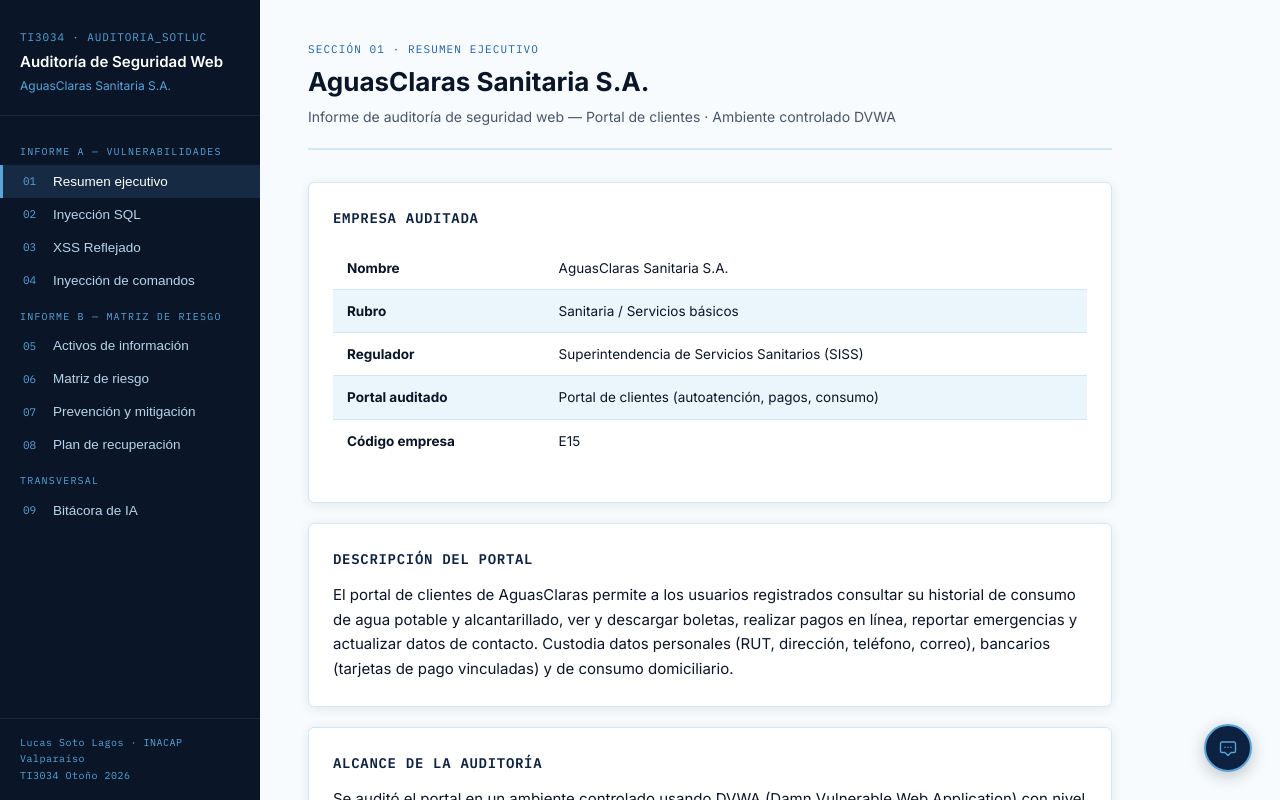
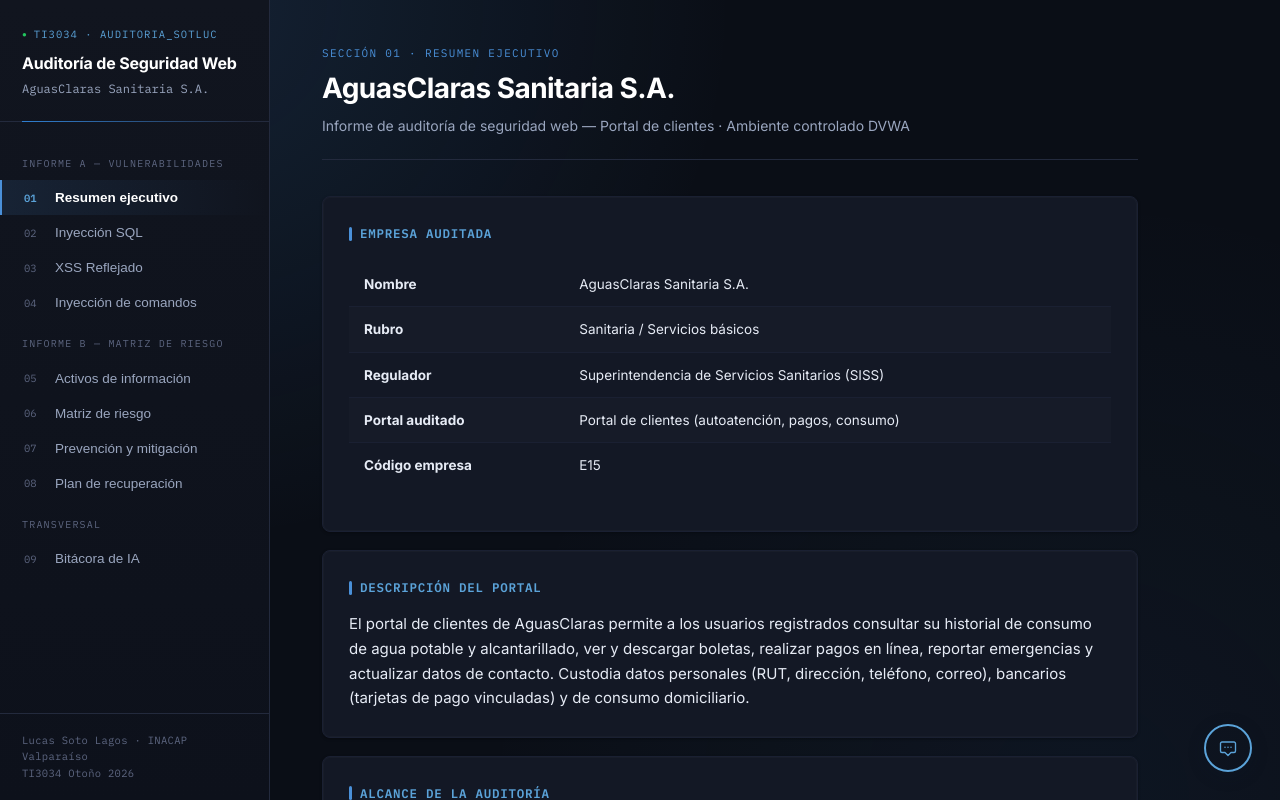
Before and after one commit to lucassoto863-beep/Auditoria_SotLuc, a React (Vite) app: page / in a window 1280 px wide. Shown: the top 800 px of the page. Built offline with nearby package versions, Linux system fonts and the light colour scheme.

Commit message:
Renovar estética visual

```diff
--- a/src/index.css
+++ b/src/index.css
@@ -1,35 +1,31 @@
-/* =============================================
-   auditoria_sotluc — AguasClaras Sanitaria
-   Paleta: agua profunda + alerta técnica
-   ============================================= */
+:root {
+  --bg:           #0a0e16;
+  --bg-elevated:  #11151f;
+  --bg-card:      #131825;
+  --bg-card-hov:  #161c2b;
+  --border:       #232a3d;
+  --border-soft:  #1a2032;
 
-:root {
-  --agua-900: #0a1628;
-  --agua-800: #0d2240;
-  --agua-700: #0e3460;
-  --agua-500: #1a5fa8;
   --agua-300: #5ba3d9;
-  --agua-100: #c8e6f7;
-  --agua-50:  #eaf5fc;
+  --agua-400: #4a90d9;
+  --agua-500: #2f7fd1;
+  --glow:     rgba(74, 144, 217, 0.15);
 
-  --alerta-rojo:    #c0392b;
-  --alerta-naranja: #d35400;
-  --alerta-amarillo:#d4a017;
-  --alerta-verde:   #1e8449;
+  --alerta-rojo:    #ef4444;
+  --alerta-naranja: #f97316;
+  --alerta-amarillo:#eab308;
+  --alerta-verde:   #22c55e;
 
-  --texto-primario:   #0a1628;
-  --texto-secundario: #4a5568;
-  --texto-muted:      #718096;
-
-  --fondo:         #f7fbfd;
-  --fondo-card:    #ffffff;
-  --borde:         #d0e8f5;
+  --texto-primario:   #e6ebf5;
+  --texto-secundario: #9aa6bf;
+  --texto-muted:      #5d6680;
 
   --font-display: 'Inter', sans-serif;
   --font-mono:    'IBM Plex Mono', monospace;
 
-  --radio: 6px;
-  --sombra: 0 2px 12px rgba(10, 22, 40, 0.08);
+  --radio: 8px;
+  --sombra: 0 4px 24px rgba(0, 0, 0, 0.35);
+  --sombra-card: 0 1px 3px rgba(0,0,0,0.3), 0 0 0 1px rgba(255,255,255,0.02) inset;
 }
 
 *, *::before, *::after {
@@ -38,13 +34,15 @@
   padding: 0;
 }
 
-html {
-  scroll-behavior: smooth;
-}
+html { scroll-behavior: smooth; }
 
 body {
   font-family: var(--font-display);
-  background-color: var(--fondo);
+  background-color: var(--bg);
+  background-image:
+    radial-gradient(circle at 15% 0%, var(--glow) 0%, transparent 40%),
+    radial-gradient(circle at 85% 100%, rgba(74,144,217,0.06) 0%, transparent 45%);
+  background-attachment: fixed;
   color: var(--texto-primario);
   line-height: 1.65;
   font-size: 15px;
@@ -58,10 +56,11 @@
 
 /* ── Sidebar ── */
 .sidebar {
-  width: 260px;
-  min-width: 260px;
-  background: var(--agua-900);
-  color: #e2edf7;
+  width: 270px;
+  min-width: 270px;
+  background: linear-gradient(180deg, var(--bg-elevated) 0%, #0d111b 100%);
+  border-right: 1px solid var(--border);
+  color: var(--texto-secundario);
   display: flex;
   flex-direction: column;
   position: sticky;
@@ -72,35 +71,55 @@
 }
 
 .sidebar-header {
-  padding: 28px 20px 20px;
-  border-bottom: 1px solid rgba(255,255,255,0.08);
+  padding: 26px 22px 22px;
+  border-bottom: 1px solid var(--border);
+  position: relative;
+}
+
+.sidebar-header::after {
+  content: '';
+  position: absolute;
+  bottom: -1px; left: 22px; right: 22px;
+  height: 1px;
+  background: linear-gradient(90deg, var(--agua-500), transparent);
 }
 
 .sidebar-logo {
   font-family: var(--font-mono);
-  font-size: 11px;
+  font-size: 10.5px;
   color: var(--agua-300);
-  letter-spacing: 0.08em;
+  letter-spacing: 0.1em;
   text-transform: uppercase;
-  margin-bottom: 6px;
+  margin-bottom: 10px;
+  display: flex;
+  align-items: center;
+  gap: 6px;
+}
+
+.sidebar-logo::before {
+  content: '●';
+  color: var(--alerta-verde);
+  font-size: 8px;
 }
 
 .sidebar-title {
-  font-size: 15px;
-  font-weight: 600;
+  font-size: 16px;
+  font-weight: 700;
   color: #ffffff;
   line-height: 1.3;
+  letter-spacing: -0.01em;
 }
 
 .sidebar-sub {
   font-size: 12px;
-  color: var(--agua-300);
-  margin-top: 4px;
+  color: var(--texto-secundario);
+  margin-top: 5px;
+  font-family: var(--font-mono);
 }
 
 .sidebar-nav {
   flex: 1;
-  padding: 16px 0;
+  padding: 18px 0;
 }
 
 .nav-section-label {
@@ -108,20 +127,20 @@
   font-size: 10px;
   letter-spacing: 0.12em;
   text-transform: uppercase;
-  color: var(--agua-300);
-  padding: 12px 20px 4px;
+  color: var(--texto-muted);
+  padding: 16px 22px 8px;
 }
 
 .nav-item {
   display: flex;
   align-items: center;
-  gap: 10px;
-  padding: 9px 20px;
+  gap: 11px;
+  padding: 10px 22px;
   cursor: pointer;
   font-size: 13.5px;
-  color: #b8d4ea;
-  border-left: 3px solid transparent;
-  transition: all 0.15s;
+  color: var(--texto-secundario);
+  border-left: 2px solid transparent;
+  transition: all 0.15s ease;
   background: none;
   border-right: none;
   border-top: none;
@@ -131,140 +150,168 @@
 }
 
 .nav-item:hover {
-  background: rgba(255,255,255,0.06);
-  color: #ffffff;
+  background: rgba(255,255,255,0.03);
+  color: var(--texto-primario);
 }
 
 .nav-item.active {
-  background: rgba(91,163,217,0.15);
-  border-left-color: var(--agua-300);
+  background: linear-gradient(90deg, rgba(74,144,217,0.12), transparent);
+  border-left-color: var(--agua-400);
   color: #ffffff;
-  font-weight: 500;
+  font-weight: 600;
 }
 
 .nav-item-num {
   font-family: var(--font-mono);
-  font-size: 11px;
+  font-size: 10.5px;
+  color: var(--texto-muted);
+  min-width: 20px;
+  flex-shrink: 0;
+}
+
+.nav-item.active .nav-item-num {
   color: var(--agua-300);
-  min-width: 20px;
 }
 
 .sidebar-footer {
-  padding: 16px 20px;
-  border-top: 1px solid rgba(255,255,255,0.08);
+  padding: 18px 22px;
+  border-top: 1px solid var(--border);
   font-family: var(--font-mono);
-  font-size: 10px;
-  color: var(--agua-300);
-  letter-spacing: 0.05em;
+  font-size: 10.5px;
+  color: var(--texto-muted);
+  letter-spacing: 0.03em;
+  line-height: 1.6;
 }
 
 /* ── Contenido principal ── */
 .main-content {
   flex: 1;
   overflow-y: auto;
-  padding: 40px 48px;
-  max-width: 900px;
+  padding: 44px 52px;
+  max-width: 920px;
 }
 
 /* ── Secciones ── */
 .section-header {
-  margin-bottom: 32px;
-  padding-bottom: 20px;
-  border-bottom: 2px solid var(--borde);
+  margin-bottom: 36px;
+  padding-bottom: 22px;
+  border-bottom: 1px solid var(--border);
+  position: relative;
 }
 
 .section-eyebrow {
   font-family: var(--font-mono);
   font-size: 11px;
-  letter-spacing: 0.1em;
+  letter-spacing: 0.12em;
   text-transform: uppercase;
-  color: var(--agua-500);
-  margin-bottom: 8px;
+  color: var(--agua-400);
+  margin-bottom: 10px;
 }
 
 .section-title {
-  font-size: 26px;
-  font-weight: 700;
-  color: var(--agua-900);
-  line-height: 1.2;
+  font-size: 28px;
+  font-weight: 800;
+  color: #ffffff;
+  line-height: 1.15;
+  letter-spacing: -0.02em;
 }
 
 .section-desc {
   font-size: 14px;
   color: var(--texto-secundario);
-  margin-top: 8px;
+  margin-top: 10px;
 }
 
 /* ── Cards ── */
 .card {
-  background: var(--fondo-card);
-  border: 1px solid var(--borde);
+  background: var(--bg-card);
+  border: 1px solid var(--border-soft);
   border-radius: var(--radio);
-  padding: 24px;
-  margin-bottom: 20px;
-  box-shadow: var(--sombra);
+  padding: 26px;
+  margin-bottom: 18px;
+  box-shadow: var(--sombra-card);
+  transition: border-color 0.2s;
+}
+
+.card:hover {
+  border-color: var(--border);
 }
 
 .card-title {
-  font-size: 14px;
+  font-size: 12.5px;
   font-weight: 600;
-  color: var(--agua-800);
-  margin-bottom: 12px;
+  color: var(--agua-300);
+  margin-bottom: 14px;
   text-transform: uppercase;
-  letter-spacing: 0.05em;
+  letter-spacing: 0.06em;
   font-family: var(--font-mono);
+  display: flex;
+  align-items: center;
+  gap: 8px;
+}
+
+.card-title::before {
+  content: '';
+  width: 3px;
+  height: 14px;
+  background: var(--agua-400);
+  border-radius: 2px;
+  display: inline-block;
 }
 
 /* ── Badge de severidad ── */
 .badge {
   display: inline-block;
-  padding: 3px 10px;
-  border-radius: 3px;
+  padding: 4px 11px;
+  border-radius: 4px;
   font-family: var(--font-mono);
   font-size: 11px;
   font-weight: 600;
-  letter-spacing: 0.05em;
+  letter-spacing: 0.04em;
+  border: 1px solid transparent;
 }
 
-.badge-critico   { background: #fde8e6; color: var(--alerta-rojo); }
-.badge-alto      { background: #fdebd0; color: var(--alerta-naranja); }
-.badge-medio     { background: #fef9e7; color: var(--alerta-amarillo); }
-.badge-bajo      { background: #e9f7ef; color: var(--alerta-verde); }
+.badge-critico   { background: rgba(239,68,68,0.12);  color: var(--alerta-rojo);     border-color: rgba(239,68,68,0.25); }
+.badge-alto      { background: rgba(249,115,22,0.12); color: var(--alerta-naranja);  border-color: rgba(249,115,22,0.25); }
+.badge-medio     { background: rgba(234,179,8,0.12);  color: var(--alerta-amarillo); border-color: rgba(234,179,8,0.25); }
+.badge-bajo      { background: rgba(34,197,94,0.12);  color: var(--alerta-verde);    border-color: rgba(34,197,94,0.25); }
 
 /* ── Payload mono ── */
 .payload {
   font-family: var(--font-mono);
   font-size: 13px;
-  background: var(--agua-900);
+  background: #060911;
   color: #7dd3fc;
-  padding: 14px 18px;
+  padding: 15px 19px;
   border-radius: var(--radio);
-  margin: 12px 0;
+  margin: 14px 0;
   overflow-x: auto;
-  border-left: 3px solid var(--agua-300);
+  border: 1px solid var(--border);
+  border-left: 3px solid var(--agua-400);
 }
 
 /* ── Imagen de evidencia ── */
 .evidencia-img {
   width: 100%;
   border-radius: var(--radio);
-  border: 1px solid var(--borde);
-  margin: 16px 0;
+  border: 1px solid var(--border);
+  margin: 18px 0;
+  box-shadow: var(--sombra);
 }
 
 .evidencia-placeholder {
   width: 100%;
   height: 200px;
-  background: var(--agua-50);
-  border: 2px dashed var(--agua-300);
+  background: var(--bg-elevated);
+  border: 1.5px dashed var(--border);
   border-radius: var(--radio);
   display: flex;
   flex-direction: column;
   align-items: center;
   justify-content: center;
   gap: 8px;
-  margin: 16px 0;
-  color: var(--agua-500);
+  margin: 18px 0;
+  color: var(--texto-muted);
   font-family: var(--font-mono);
   font-size: 12px;
 }
@@ -274,28 +321,32 @@
   width: 100%;
   border-collapse: collapse;
   font-size: 13.5px;
-  margin: 16px 0;
+  margin: 18px 0;
+  border-radius: var(--radio);
+  overflow: hidden;
 }
 
 th {
-  background: var(--agua-900);
-  color: #e2edf7;
-  padding: 10px 14px;
+  background: var(--bg-elevated);
+  color: var(--texto-secundario);
+  padding: 11px 15px;
   text-align: left;
   font-family: var(--font-mono);
-  font-size: 11px;
-  letter-spacing: 0.06em;
+  font-size: 10.5px;
+  letter-spacing: 0.07em;
   text-transform: uppercase;
+  border-bottom: 1px solid var(--border);
 }
 
 td {
-  padding: 10px 14px;
-  border-bottom: 1px solid var(--borde);
+  padding: 11px 15px;
+  border-bottom: 1px solid var(--border-soft);
   color: var(--texto-primario);
 }
 
 tr:last-child td { border-bottom: none; }
-tr:nth-child(even) td { background: var(--agua-50); }
+tr:nth-child(even) td { background: rgba(255,255,255,0.012); }
+tr:hover td { background: rgba(74,144,217,0.04); }
 
 /* ── Placeholder de sección ── */
 .placeholder-section {
@@ -316,6 +367,12 @@
   opacity: 0.4;
 }
 
+/* ── Scrollbar ── */
+::-webkit-scrollbar { width: 10px; height: 10px; }
+::-webkit-scrollbar-track { background: var(--bg); }
+::-webkit-scrollbar-thumb { background: var(--border); border-radius: 5px; }
+::-webkit-scrollbar-thumb:hover { background: var(--agua-500); }
+
 /* ── Responsive básico ── */
 @media (max-width: 768px) {
   .layout { flex-direction: column; }
@@ -324,5 +381,5 @@
     height: auto;
     position: relative;
   }
-  .main-content { padding: 24px 20px; }
+  .main-content { padding: 28px 22px; }
 }
```
